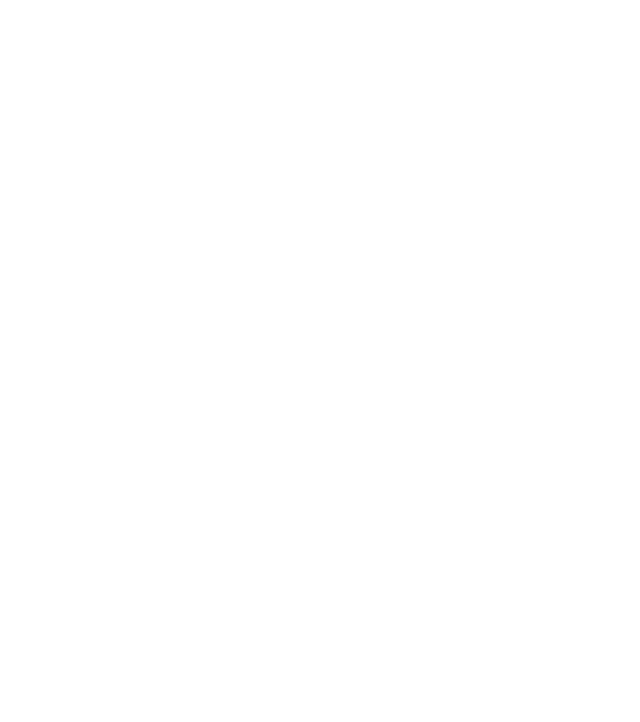
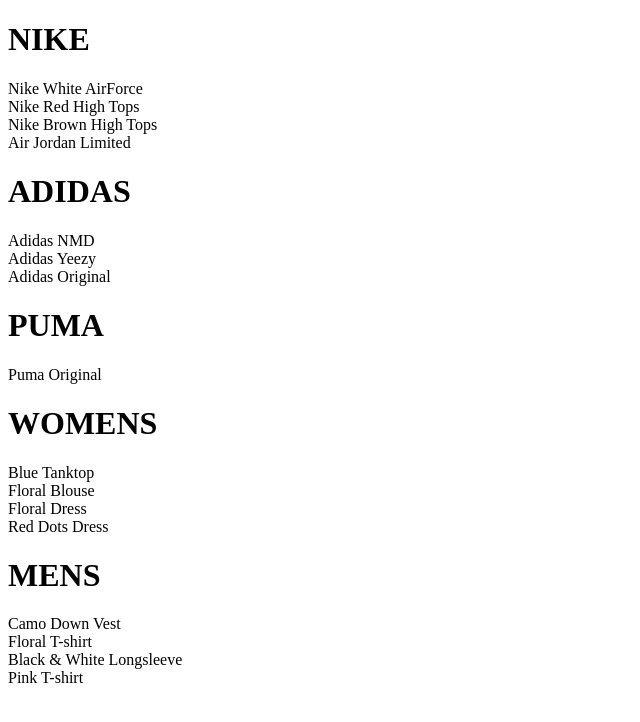
Before and after one commit to chaiqou/SneakersShop, a React (Create React App) app: page /shop in a window 1280 px wide. Shown: the top 722 px of the page, without its empty margins (0-640 px from the left). Built offline with nearby package versions, Linux system fonts and the light colour scheme.

Commit message:
added shop page sceleton

```diff
--- a/src/App.js
+++ b/src/App.js
@@ -1,5 +1,6 @@
 import React from "react";
 import HomePage from "./pages/homepage/homepage";
+import ShopPage from "./pages/shoppage/shoppage";
 import { Switch, Route } from "react-router-dom";
 
 function App() {
@@ -7,6 +8,7 @@
     <div>
       <Switch>
         <Route exact path="/" component={HomePage} />
+        <Route path="/shop" component={ShopPage} />
       </Switch>
     </div>
   );
--- /dev/null
+++ b/src/components/collection-preview/collection-preview.jsx
@@ -0,0 +1,20 @@
+import React from "react";
+// import styles
+import "./collection-preview.styles.scss";
+
+const CollectionPreview = ({ items, title }) => {
+  return (
+    <div className="collection-preview">
+      <h1 className="title">{title.toUpperCase()}</h1>
+      <div className="preview">
+        {items
+          .filter((item, index) => index < 4)
+          .map((item) => (
+            <div key={item.id}>{item.name}</div>
+          ))}
+      </div>
+    </div>
+  );
+};
+
+export default CollectionPreview;
--- a/src/pages/homepage/homepage.jsx
+++ b/src/pages/homepage/homepage.jsx
@@ -1,5 +1,6 @@
 import React from "react";
 import Directory from "../../components/directory/directory";
+
 // import styles
 import "../homepage/homepage.styles.scss";
 function homePage() {
--- /dev/null
+++ b/src/pages/shoppage/shoppage.data.js
@@ -0,0 +1,166 @@
+const SHOP_DATA = [
+  {
+    id: 1,
+    title: "Nike",
+    routeName: "Nike",
+    items: [
+      {
+        id: 1,
+        name: "Nike White AirForce",
+        imageUrl: "https://i.ibb.co/1RcFPk0/white-nike-high-tops.png",
+        price: 160,
+      },
+      {
+        id: 2,
+        name: "Nike Red High Tops",
+        imageUrl: "https://i.ibb.co/QcvzydB/nikes-red.png",
+        price: 160,
+      },
+      {
+        id: 3,
+        name: "Nike Brown High Tops",
+        imageUrl: "https://i.ibb.co/fMTV342/nike-brown.png",
+        price: 160,
+      },
+      {
+        id: 4,
+        name: "Air Jordan Limited",
+        imageUrl: "https://i.ibb.co/w4k6Ws9/nike-funky.png",
+        price: 190,
+      },
+    ],
+  },
+  {
+    id: 2,
+    title: "Adidas",
+    routeName: "Adidas",
+    items: [
+      {
+        id: 1,
+        name: "Adidas NMD",
+        imageUrl: "https://i.ibb.co/0s3pdnc/adidas-nmd.png",
+        price: 220,
+      },
+      {
+        id: 2,
+        name: "Adidas Yeezy",
+        imageUrl: "https://i.ibb.co/dJbG1cT/yeezy.png",
+        price: 280,
+      },
+      {
+        id: 3,
+        name: "Adidas Original",
+        imageUrl:
+          "https://i.ibb.co/zQhTwd8/pexels-the-happiest-face-1225136.jpg",
+        price: 220,
+      },
+    ],
+  },
+  {
+    id: 3,
+    title: "Puma",
+    routeName: "Puma",
+    items: [
+      {
+        id: 1,
+        name: "Puma Original",
+        imageUrl: "https://i.ibb.co/cFmDVQZ/pexels-suraj-b-2759785.jpg",
+        price: 220,
+      },
+    ],
+  },
+  {
+    id: 4,
+    title: "Womens",
+    routeName: "womens",
+    items: [
+      {
+        id: 1,
+        name: "Blue Tanktop",
+        imageUrl: "https://i.ibb.co/7CQVJNm/blue-tank.png",
+        price: 25,
+      },
+      {
+        id: 2,
+        name: "Floral Blouse",
+        imageUrl: "https://i.ibb.co/4W2DGKm/floral-blouse.png",
+        price: 20,
+      },
+      {
+        id: 3,
+        name: "Floral Dress",
+        imageUrl: "https://i.ibb.co/KV18Ysr/floral-skirt.png",
+        price: 80,
+      },
+      {
+        id: 4,
+        name: "Red Dots Dress",
+        imageUrl: "https://i.ibb.co/N3BN1bh/red-polka-dot-dress.png",
+        price: 80,
+      },
+      {
+        id: 5,
+        name: "Striped Sweater",
+        imageUrl: "https://i.ibb.co/KmSkMbH/striped-sweater.png",
+        price: 45,
+      },
+      {
+        id: 6,
+        name: "Yellow Track Suit",
+        imageUrl: "https://i.ibb.co/v1cvwNf/yellow-track-suit.png",
+        price: 135,
+      },
+      {
+        id: 7,
+        name: "White Blouse",
+        imageUrl: "https://i.ibb.co/qBcrsJg/white-vest.png",
+        price: 20,
+      },
+    ],
+  },
+  {
+    id: 5,
+    title: "Mens",
+    routeName: "mens",
+    items: [
+      {
+        id: 1,
+        name: "Camo Down Vest",
+        imageUrl: "https://i.ibb.co/xJS0T3Y/camo-vest.png",
+        price: 325,
+      },
+      {
+        id: 2,
+        name: "Floral T-shirt",
+        imageUrl: "https://i.ibb.co/qMQ75QZ/floral-shirt.png",
+        price: 20,
+      },
+      {
+        id: 3,
+        name: "Black & White Longsleeve",
+        imageUrl: "https://i.ibb.co/55z32tw/long-sleeve.png",
+        price: 25,
+      },
+      {
+        id: 4,
+        name: "Pink T-shirt",
+        imageUrl: "https://i.ibb.co/RvwnBL8/pink-shirt.png",
+        price: 25,
+      },
+      {
+        id: 5,
+        name: "Jean Long Sleeve",
+        imageUrl: "https://i.ibb.co/VpW4x5t/roll-up-jean-shirt.png",
+        price: 40,
+      },
+      {
+        id: 6,
+        name: "Burgundy T-shirt",
+        imageUrl: "https://i.ibb.co/mh3VM1f/polka-dot-shirt.png",
+        price: 25,
+      },
+    ],
+  },
+];
+
+export default SHOP_DATA;
--- /dev/null
+++ b/src/pages/shoppage/shoppage.jsx
@@ -0,0 +1,18 @@
+import React, { useState } from "react";
+import SHOP_DATA from "../shoppage/shoppage.data";
+import CollectionPreview from "../../components/collection-preview/collection-preview";
+// import styles
+import "./shoppage.styles.scss";
+
+const Shoppage = () => {
+  const [collections, setCollections] = useState(SHOP_DATA);
+  return (
+    <div>
+      {collections.map(({ id, ...otherProps }) => (
+        <CollectionPreview key={id} {...otherProps} />
+      ))}
+    </div>
+  );
+};
+
+export default Shoppage;
```
Also changed, not shown: src/components/collection-preview/collection-preview.styles.scss (added), src/pages/shoppage/shoppage.styles.scss (added).
